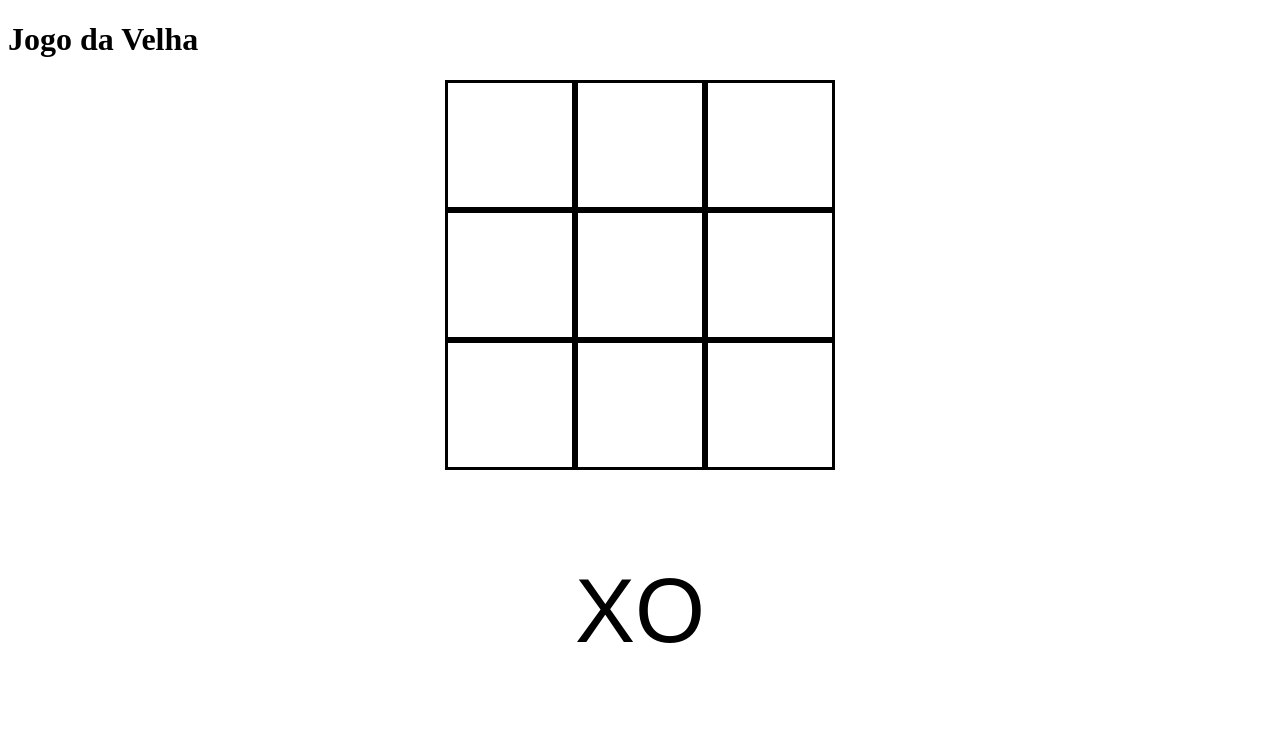
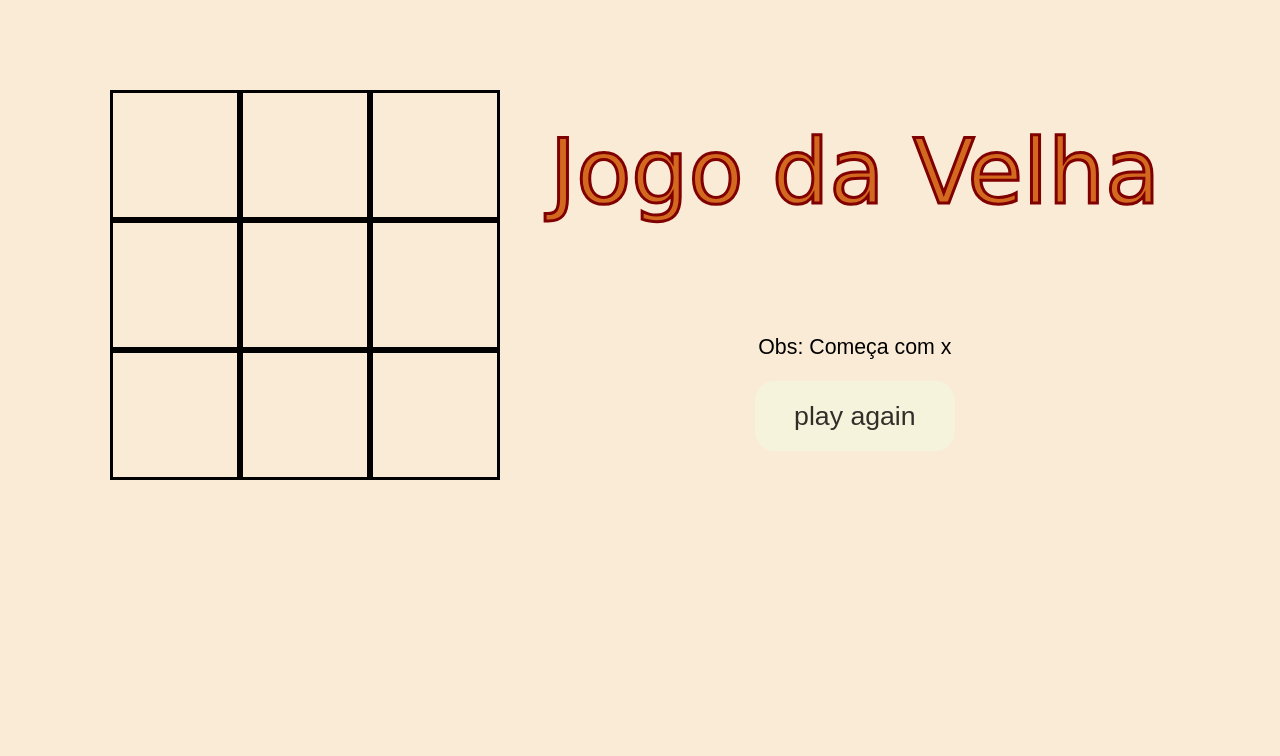
Before and after one commit to alinemoreira1/Exercicio-js, a plain HTML site: page index.html in a window 1280 px wide. Drawn offline with Linux system fonts and the light colour scheme.

Commit message:
jogo da velha pronto

```diff
--- a/index.html
+++ b/index.html
@@ -8,13 +8,12 @@
     <link rel="stylesheet" href="styles.css">
     <script defer src="script.js"> </script>
     <title>Jogo da velha </title>
+    <link rel="icon" href="https://cdn3.iconfinder.com/data/icons/pixel-perfect-at-16px-volume-3-1/16/2148-512.png">
 </head>
 
 <body>
-    <header>
-        <h1>Jogo da Velha</h1>
-    </header>
 
+    <main>
         <div class="grid">
             <div class="a1 xo"></div>
             <div class="b1 xo"></div>
@@ -28,14 +27,24 @@
         </div>
 
         <div class="xo">
+            <div class="header">
+                <div>Jogo da Velha</div>
+            </div>
+                <div class="boxxo">
                     <div class="x">
-            <p>X</p>
+                        <p></p>
                     </div>
 
                     <div class="o">
-            <p>O</p>
+                        <p></p>
                     </div>
                 </div>
+                <p class="obs">Obs: Começa com x</p>
+
+                <button class="botao" onclick="window.location.reload()">play again</button>
+            </div>
+    </main>
+
 
 </body>
 
--- a/script.js
+++ b/script.js
@@ -1,25 +1,3 @@
-// const a1 = document.querySelector('.a1');
-// const b1 = document.querySelector('.b1');
-// const c1 = document.querySelector('.c1');
-// const a2 = document.querySelector('.a2');
-// const b2 = document.querySelector('.b2');
-// const c2 = document.querySelector('.c2');
-// const a3 = document.querySelector('.a3');
-// const b3 = document.querySelector('.b3');
-// const c3 = document.querySelector('.c3');
-// const x = document.querySelector('x');
-// const o = document.querySelector('o');
-// const xo = document.querySelector('xo');
-// const suaVez = function () {
-//     a2.classList.toggle('x');
-
-// }
-
-// a2.onclick = suaVez;
-
-// a2.innerHTML="O";
-// a1.innerHTML="x";
-
 let quadrados = document.querySelectorAll('.grid .xo');
 let xCss = document.querySelector('.x');
 let oCss = document.querySelector('.o');
@@ -31,14 +9,6 @@ let jogadasP1 = [];
 let jogadasP2 = [];
 
 const checarVitoria = function () {
-    // [0, 1, 2].
-    // [3, 4, 5].
-    // [6, 7, 8].
-    // [0, 3, 6].
-    // [1, 4, 7].
-    // [2, 5, 8].
-    // [0, 4, 8].
-    // [2, 4, 6].
     if (quadrados[0].innerHTML === quadrados[1].innerHTML && quadrados[1].innerHTML === quadrados[2].innerHTML && quadrados[0].innerHTML !== "" || quadrados[3].innerHTML === quadrados[4].innerHTML && quadrados[4].innerHTML === quadrados[5].innerHTML && quadrados[3].innerHTML !== ""
     || quadrados[6].innerHTML === quadrados[7].innerHTML && quadrados[7].innerHTML === quadrados[8].innerHTML && quadrados[6].innerHTML !== ""
     || quadrados[0].innerHTML === quadrados[3].innerHTML && quadrados[3].innerHTML === quadrados[6].innerHTML && quadrados[0].innerHTML !== ""
@@ -46,7 +16,10 @@ const checarVitoria = function () {
     || quadrados[2].innerHTML === quadrados[5].innerHTML && quadrados[5].innerHTML === quadrados[8].innerHTML && quadrados[2].innerHTML !== ""
     || quadrados[0].innerHTML === quadrados[4].innerHTML && quadrados[4].innerHTML === quadrados[8].innerHTML && quadrados[0].innerHTML !== ""
     || quadrados[2].innerHTML === quadrados[4].innerHTML && quadrados[4].innerHTML === quadrados[6].innerHTML && quadrados[2].innerHTML !== ""){
-        alert(`game over`);
+        setTimeout(function(){ alert(`Game Over. Vitória!`); }, 50);
+    }
+    else if (quadrados[0].innerHTML !== "" && quadrados[1].innerHTML !== "" && quadrados[2].innerHTML !== "" && quadrados[3].innerHTML !== "" && quadrados[4].innerHTML !== "" && quadrados[5].innerHTML !== "" && quadrados[6].innerHTML !== "" && quadrados[7].innerHTML !== "" && quadrados[8].innerHTML !== "") {
+        setTimeout(function(){ alert(`Empate.`); }, 50);
     }
 }
 
@@ -66,6 +39,8 @@ const processarClique = function(quadrado, indice){
     checarVitoria();
 }
 
+
+
 for(let i = 0; i < quadrados.length; i++){
     let quadradinho = quadrados[i];
     quadradinho.onclick = function () {
--- a/styles.css
+++ b/styles.css
@@ -1,3 +1,30 @@
+body {
+    background-color: antiquewhite;
+    border: gray;
+    margin: 0%;
+}
+
+.botao {
+    background-color: beige;
+    border: none;
+    border-radius: 20px;
+    color: black;
+    cursor: pointer;
+    font-size: 20pt;
+    height: 70px;
+    opacity: 0.8;
+    transition: 0.3s;
+    width: 200px;
+}
+
+.botao:hover {
+    background-color: chocolate;
+    color: lightgoldenrodyellow;
+    opacity: 1;
+}
+
+
+
 .grid {
     display: grid;
     grid-template-columns: 130px 130px 130px;
@@ -9,78 +36,138 @@
     justify-content: center;
 }
 
+.header {
+    -webkit-text-stroke: 3px maroon;
+    cursor: default;
+    color: chocolate;
+    font-family: Verdana, Geneva, Tahoma, sans-serif;
+    margin: 0 10px;
+    transition: 0.1s;
+}
+
+.header:hover {
+    -webkit-text-stroke: 3px black;
+}
+
+main {
+    display: flex;
+    justify-content: space-around;
+    padding: 90px 90px 0 90px;
+}
+
+.obs {
+    cursor: default;
+    font-family: sans-serif;
+    font-size: 16pt;
+}
+
+.boxxo {
+    display: flex;
+}
+
 .xo {
+    align-items: center;
     display: flex;
-    justify-content: center;
-    align-items: center;
+    flex-direction: column;
     font-size: 90px;
     font-family: sans-serif;
+    justify-content: center;
 }
-
-.x {
-    transition: all 0.5s;
-}
-
-
-
-
-
-
 
 
 /* GRID DO JOGO */
 .a1{
-    grid-area: a1;
     border: solid;
     cursor: pointer;
+    grid-area: a1;
+    transition: 0.2s;
 }
 
 
 .b1{
-    grid-area: b1;
     border: solid;
     cursor: pointer;
+    grid-area: b1;
+    transition: 0.2s;
 }
 
 .c1{
-    grid-area: c1;
     border: solid;
     cursor: pointer;
+    grid-area: c1;
+    transition: 0.2s;
 }
 
 .a2{
-    grid-area: a2;
     border: solid;
     cursor: pointer;
+    grid-area: a2;
+    transition: 0.2s;
 }
 
 .b2{
-    grid-area: b2;
     border: solid;
     cursor: pointer;
+    grid-area: b2;
+    transition: 0.2s;
 }
 
 .c2{
-    grid-area: c2;
     border: solid;
     cursor: pointer;
+    grid-area: c2;
+    transition: 0.2s;
 }
 
 .a3{
-    grid-area: a3;
     border: solid;
     cursor: pointer;
+    grid-area: a3;
+    transition: 0.2s;
 }
 
 .b3{
-    grid-area: b3;
     border: solid;
     cursor: pointer;
+    grid-area: b3;
+    transition: 0.2s;
 }
 
 .c3{
-    grid-area: c3;
     border: solid;
     cursor: pointer;
+    grid-area: c3;
+    transition: 0.2s;
 }
+
+
+.a1:hover{
+    background-color: rgba(250, 142, 54, 0.76);
+}
+
+.a2:hover{
+    background-color: rgba(250, 142, 54, 0.76);
+}
+.a3:hover{
+    background-color: rgba(250, 142, 54, 0.76);
+}
+.b1:hover{
+    background-color: rgba(250, 142, 54, 0.76);
+}
+.b2:hover{
+    background-color: rgba(250, 142, 54, 0.76);
+}
+.b3:hover{
+    background-color: rgba(250, 142, 54, 0.76);
+}
+.c1:hover{
+    background-color: rgba(250, 142, 54, 0.76);
+}
+.c2:hover{
+    background-color: rgba(250, 142, 54, 0.76);
+}
+.c3:hover{
+    background-color: rgba(250, 142, 54, 0.76);
+}
+
 /* GRID DO JOGO */
```
Lines whose indentation alone changed are shown as unchanged.
